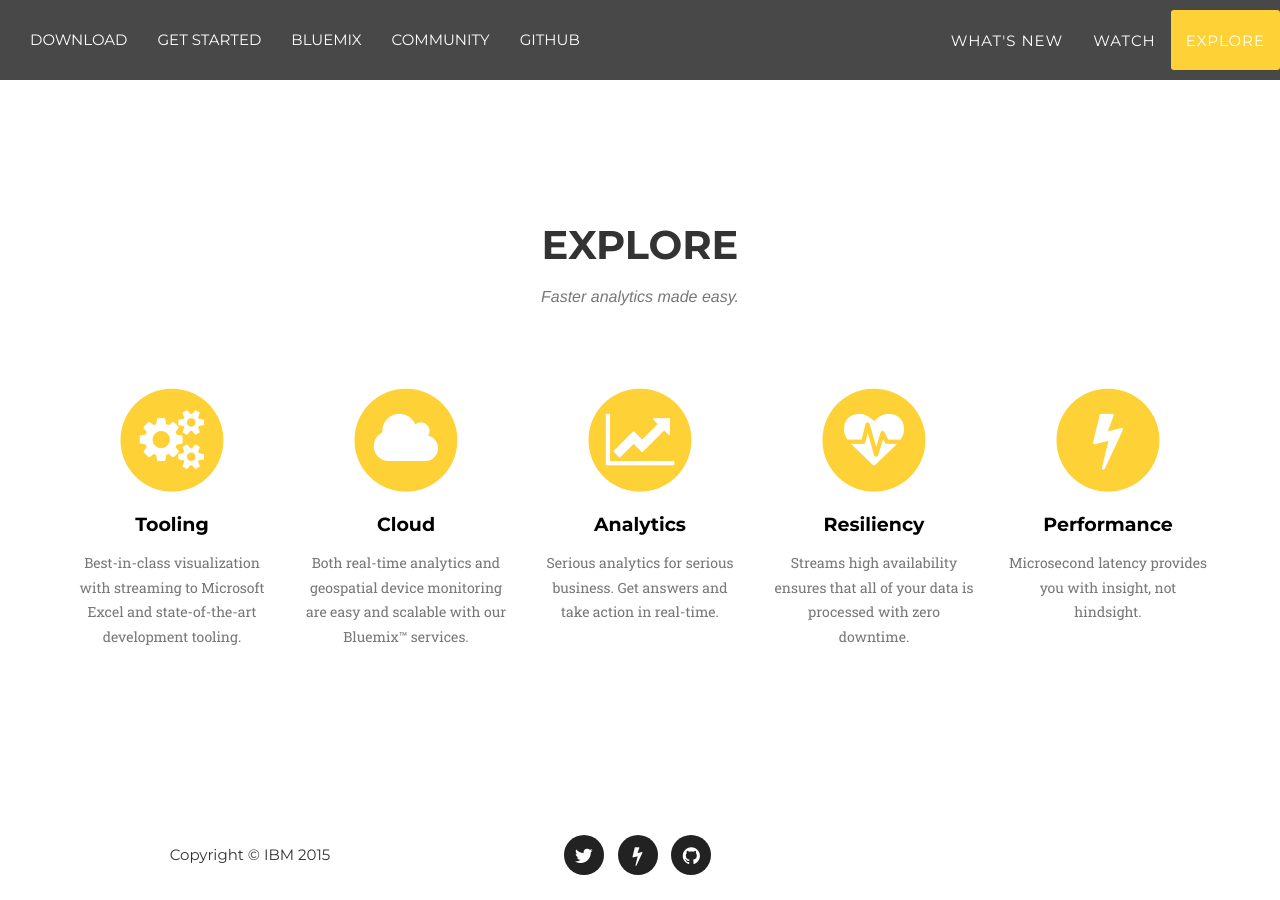
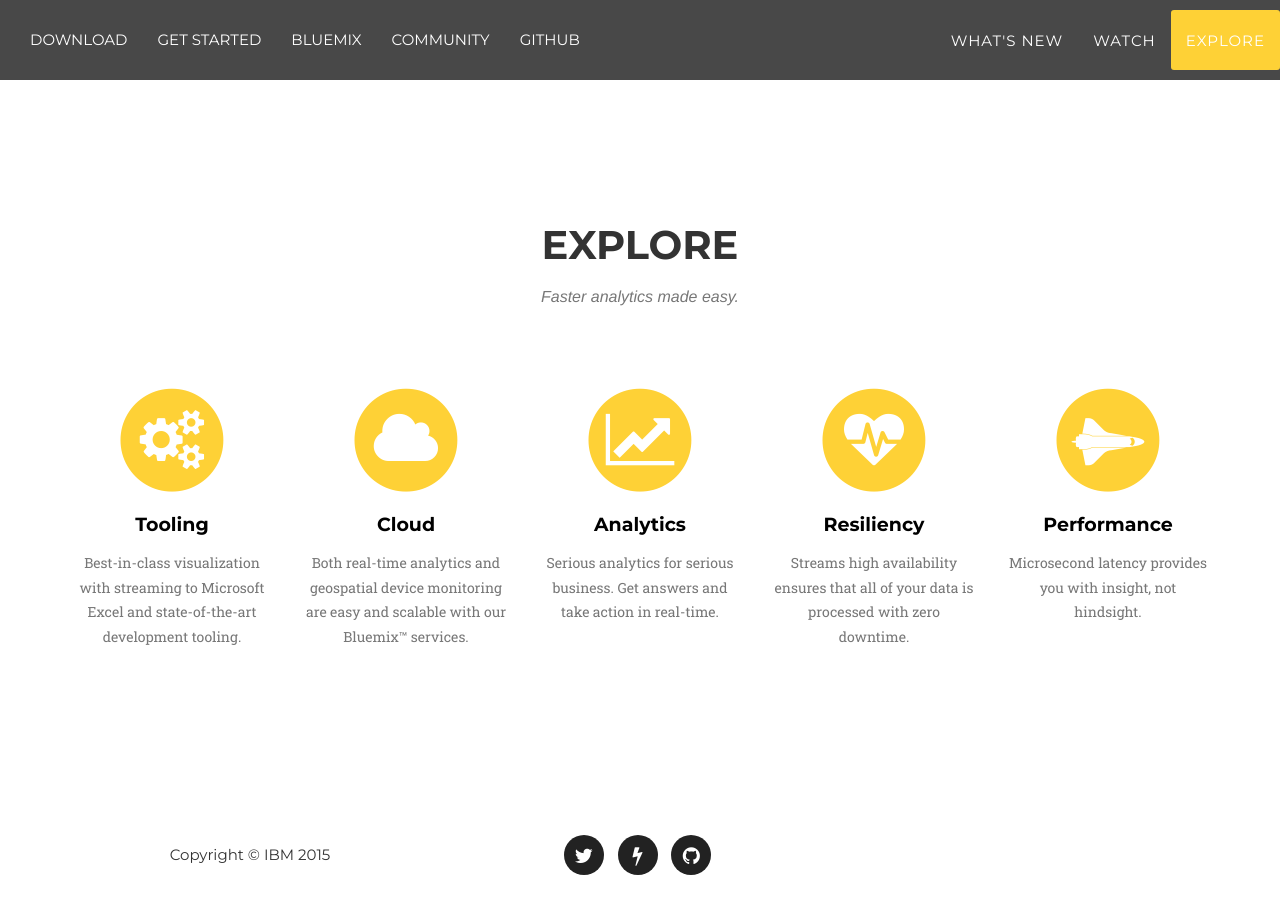
Before and after one commit to IBMStreams/IBMStreams.github.io, a Jekyll site: the page built from index.html, in a window 1280 px wide and 900 px high, scrolled down 1945 px. Built offline with Jekyll 4.4.1, drawn with Linux system fonts in a browser that asks for light colours; some web fonts are replaced.

Commit message:
More changes.

```diff
--- a/_includes/explore.html
+++ b/_includes/explore.html
@@ -46,7 +46,7 @@
                 <div class="col-md-3">
                     <span class="fa-stack fa-4x">
                         <i class="fa fa-circle fa-stack-2x text-primary"></i>
-                        <a href="#performance" class="fa fa-bolt fa-stack-1x fa-inverse icon" data-toggle="modal"></a>
+                        <a href="#performance" class="fa fa-space-shuttle fa-stack-1x fa-inverse icon" data-toggle="modal"></a>
                     </span>
                     <h4 class="service-heading"><a href="#performance" class="blackLink" data-toggle="modal">Performance</a></h4>
                     <p class="text-muted">Microsecond latency provides you with insight, not hindsight.</p>
```
Also changed, not shown: img/explore/StreamsConsole.png (added).
